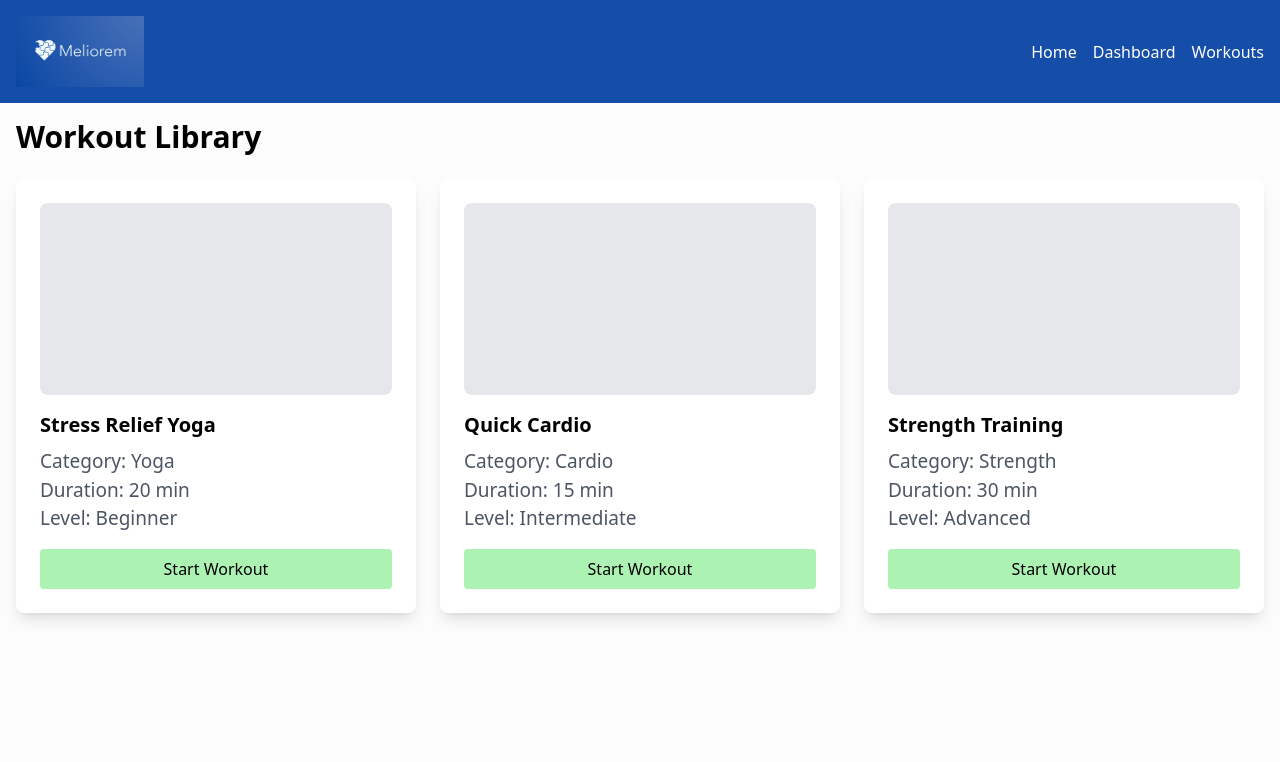
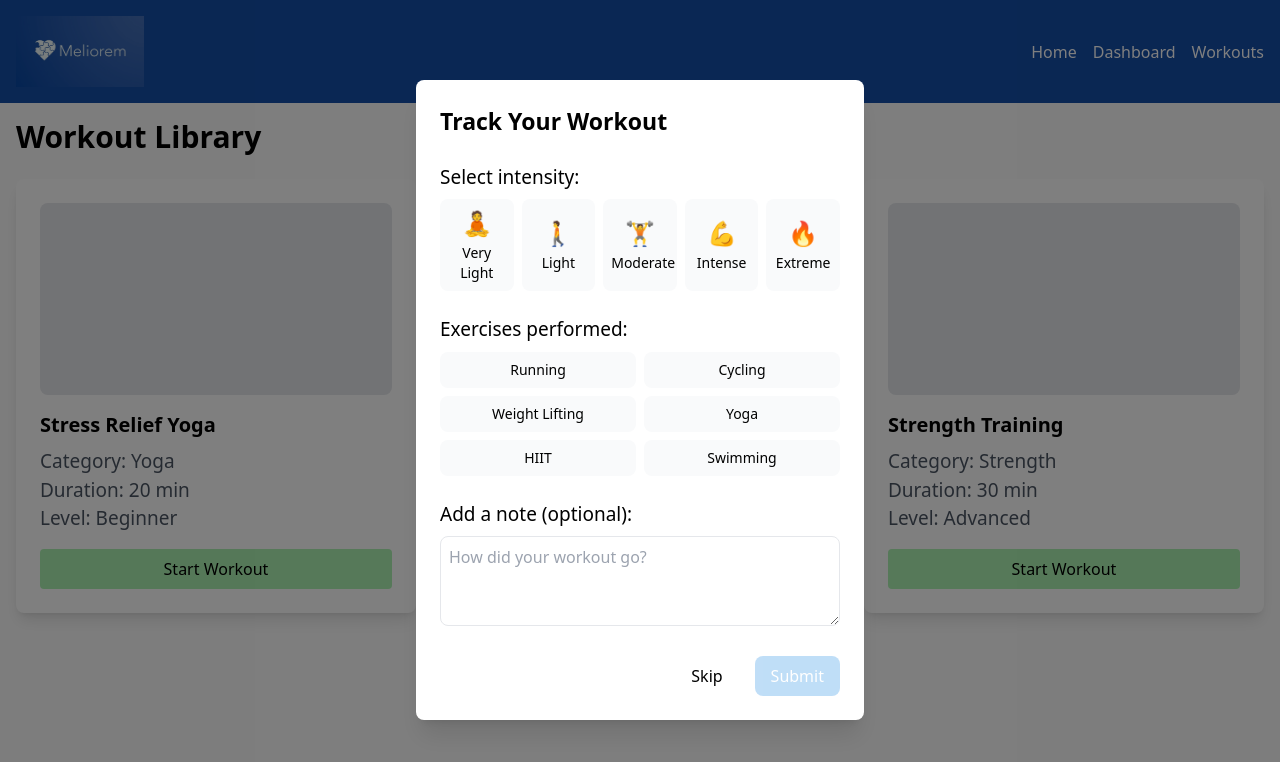
Before and after one commit to yohann0412/meliorem, a Next.js app: page /workouts in a window 1280 px wide. Shown: the top 762 px of the page. Built offline with nearby package versions, Linux system fonts and the light colour scheme.

Commit message:
workout tracker, description, learn more button only

```diff
--- a/src/app/page.js
+++ b/src/app/page.js
@@ -25,11 +25,18 @@ export default function Home() {
     <div className="space-y-8">
       <section className="text-center py-12">
         <h1 className="text-4xl font-bold text-gray-800 mb-4">
-          Welcome to Wellness Tracker
+          Welcome to Meliorem
         </h1>
         <p className="text-xl text-gray-600 max-w-2xl mx-auto">
           Your personal companion for mental health tracking and wellness improvement.
         </p>
+        <p className="text-xl text-gray-600 max-w-2xl mx-auto">
+  <span className="block text-4xl font-bold text-primary animate-pulse mb-4 mt-6">
+    Life can be overwhelming,
+  </span>
+  but taking care of your mind and body doesn’t have to be. This space is designed just for you—to help you track your stress, reflect on your thoughts, and find the perfect workouts to boost your well-being. Whether you're looking for balance, motivation, or just a fresh start, you’re in the right place!
+</p>
+
       </section>
 
       <div className="grid md:grid-cols-2 gap-8">
@@ -69,6 +76,12 @@ export default function Home() {
           </p>
         </div>
       </div>
+      <div className="flex justify-center mt-6">
+  <button className="bg-primary text-white font-semibold px-6 py-3 rounded-2xl shadow-lg hover:bg-primary/90 transition">
+  <a href="/" >Learn More</a>
+
+  </button>
+</div>
     </div>
     </>
   )
--- a/src/app/workouts/page.js
+++ b/src/app/workouts/page.js
@@ -1,3 +1,4 @@
+import WorkoutTrackerPopup from "@/components/WorkoutTrackerPopup"
 export default function Workouts() {
     const workouts = [
       {
@@ -21,6 +22,8 @@ export default function Workouts() {
     ]
 
     return (
+      <>
+      <WorkoutTrackerPopup> </WorkoutTrackerPopup>
       <div className="space-y-6">
         <h1 className="text-3xl font-bold">Workout Library</h1>
 
@@ -41,5 +44,6 @@ export default function Workouts() {
           ))}
         </div>
       </div>
+      </>
     )
   }
--- /dev/null
+++ b/src/components/WorkoutTrackerPopup.js
@@ -0,0 +1,126 @@
+'use client'
+import { useState, useEffect } from 'react'
+
+const WorkoutTrackerPopup = () => {
+  const [isOpen, setIsOpen] = useState(false)
+  const [selectedIntensity, setSelectedIntensity] = useState(null)
+  const [exercises, setExercises] = useState([])
+  const [notes, setNotes] = useState('')
+
+  useEffect(() => {
+    // Show popup after a short delay when component mounts
+    const timer = setTimeout(() => {
+      setIsOpen(true)
+    }, 1000)
+
+    return () => clearTimeout(timer)
+  }, [])
+
+  const intensityOptions = [
+    { value: 1, label: 'Very Light', emoji: '🧘' },
+    { value: 2, label: 'Light', emoji: '🚶' },
+    { value: 3, label: 'Moderate', emoji: '🏋️' },
+    { value: 4, label: 'Intense', emoji: '💪' },
+    { value: 5, label: 'Extreme', emoji: '🔥' }
+  ]
+
+  const exerciseOptions = [
+    'Running',
+    'Cycling',
+    'Weight Lifting',
+    'Yoga',
+    'HIIT',
+    'Swimming'
+  ]
+
+  const handleSubmit = () => {
+    // Here you would typically save the data to your database
+    console.log({
+      intensity: selectedIntensity,
+      exercises,
+      notes,
+      date: new Date().toISOString()
+    })
+    setIsOpen(false)
+  }
+
+  if (!isOpen) return null
+
+  return (
+    <div className="fixed inset-0 bg-black/50 flex items-center justify-center z-50">
+      <div className="bg-white rounded-lg shadow-xl p-6 max-w-md w-full mx-4">
+        <h2 className="text-[23px] font-semibold mb-6">Track Your Workout</h2>
+
+        {/* Intensity Selection */}
+        <div className="mb-6">
+          <label className="block text-[19px] mb-2">Select intensity:</label>
+          <div className="grid grid-cols-5 gap-2">
+            {intensityOptions.map((option) => (
+              <button
+                key={option.value}
+                onClick={() => setSelectedIntensity(option.value)}
+                className={`p-2 rounded-lg text-center hover:bg-primary/10 transition-colors
+                  ${selectedIntensity === option.value ? 'bg-primary/20 ring-2 ring-primary' : 'bg-gray-50'}`}
+              >
+                <div className="text-2xl mb-1">{option.emoji}</div>
+                <div className="text-sm">{option.label}</div>
+              </button>
+            ))}
+          </div>
+        </div>
+
+        {/* Exercises Performed */}
+        <div className="mb-6">
+          <label className="block text-[19px] mb-2">Exercises performed:</label>
+          <div className="grid grid-cols-2 gap-2">
+            {exerciseOptions.map((exercise) => (
+              <button
+                key={exercise}
+                onClick={() => setExercises(prev =>
+                  prev.includes(exercise)
+                    ? prev.filter(e => e !== exercise)
+                    : [...prev, exercise]
+                )}
+                className={`p-2 rounded-lg text-center text-sm hover:bg-primary/10 transition-colors
+                  ${exercises.includes(exercise) ? 'bg-primary/20 ring-2 ring-primary' : 'bg-gray-50'}`}
+              >
+                {exercise}
+              </button>
+            ))}
+          </div>
+        </div>
+
+        {/* Notes */}
+        <div className="mb-6">
+          <label className="block text-[19px] mb-2">Add a note (optional):</label>
+          <textarea
+            value={notes}
+            onChange={(e) => setNotes(e.target.value)}
+            className="w-full p-2 border rounded-lg focus:ring-2 focus:ring-primary focus:border-transparent"
+            rows="3"
+            placeholder="How did your workout go?"
+          />
+        </div>
+
+        {/* Actions */}
+        <div className="flex justify-end gap-4">
+          <button
+            onClick={() => setIsOpen(false)}
+            className="px-4 py-2 rounded-lg hover:bg-gray-100 transition-colors"
+          >
+            Skip
+          </button>
+          <button
+            onClick={handleSubmit}
+            disabled={!selectedIntensity}
+            className="px-4 py-2 bg-primary text-white rounded-lg hover:bg-primary/90 transition-colors disabled:opacity-50 disabled:cursor-not-allowed"
+          >
+            Submit
+          </button>
+        </div>
+      </div>
+    </div>
+  )
+}
+
+export default WorkoutTrackerPopup
```
